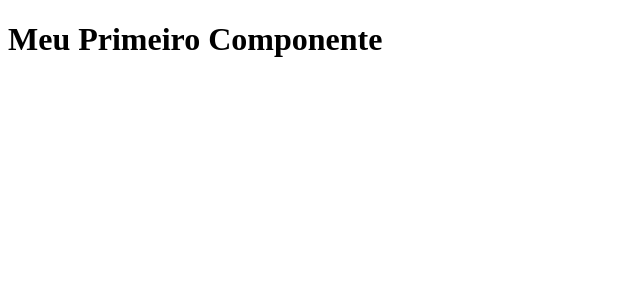
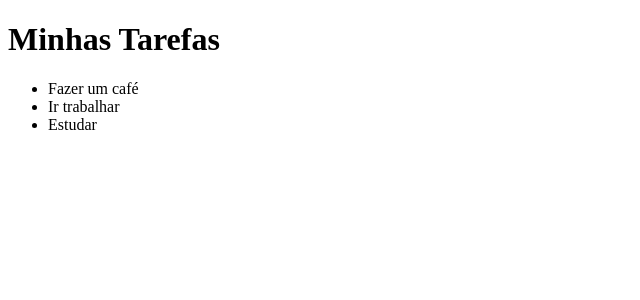
Before and after one commit to yancostasc/Angular-Project, an Angular app: page / in a window 1280 px wide. Shown: the top 300 px of the page, without its empty margins (0-640 px from the left). Built offline with nearby package versions, Linux system fonts and the light colour scheme.

Commit message:
Adicionando as tarefas na tela.

```diff
--- a/src/app/app.component.html
+++ b/src/app/app.component.html
@@ -1 +1,5 @@
-<h1>Meu Primeiro Componente</h1>
+<h1>{{ title }}</h1>
+
+<ul>
+  <li *ngFor = "let todo of todos">{{ todo }}</li>
+</ul>
--- a/src/app/app.component.ts
+++ b/src/app/app.component.ts
@@ -5,6 +5,17 @@
   templateUrl: './app.component.html',
   styleUrls: ['./app.component.css']
 })
+
 export class AppComponent {
-  title = 'todo';
+
+  public todos: any[] = [];
+
+  public title: String = 'Minhas Tarefas';
+
+  constructor() {
+    this.todos.push('Fazer um café');
+    this.todos.push('Ir trabalhar');
+    this.todos.push('Estudar');
+  }
+
 }
```
